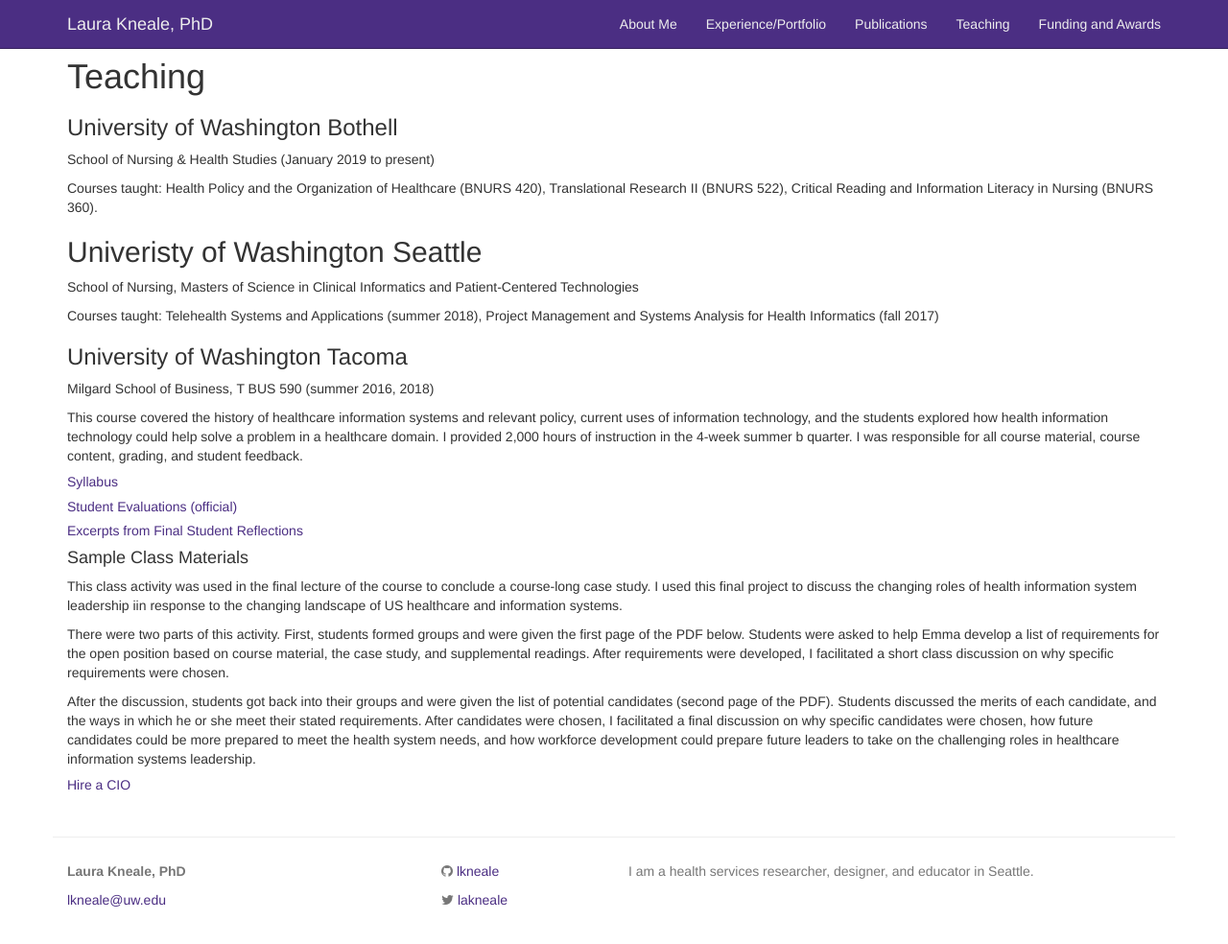
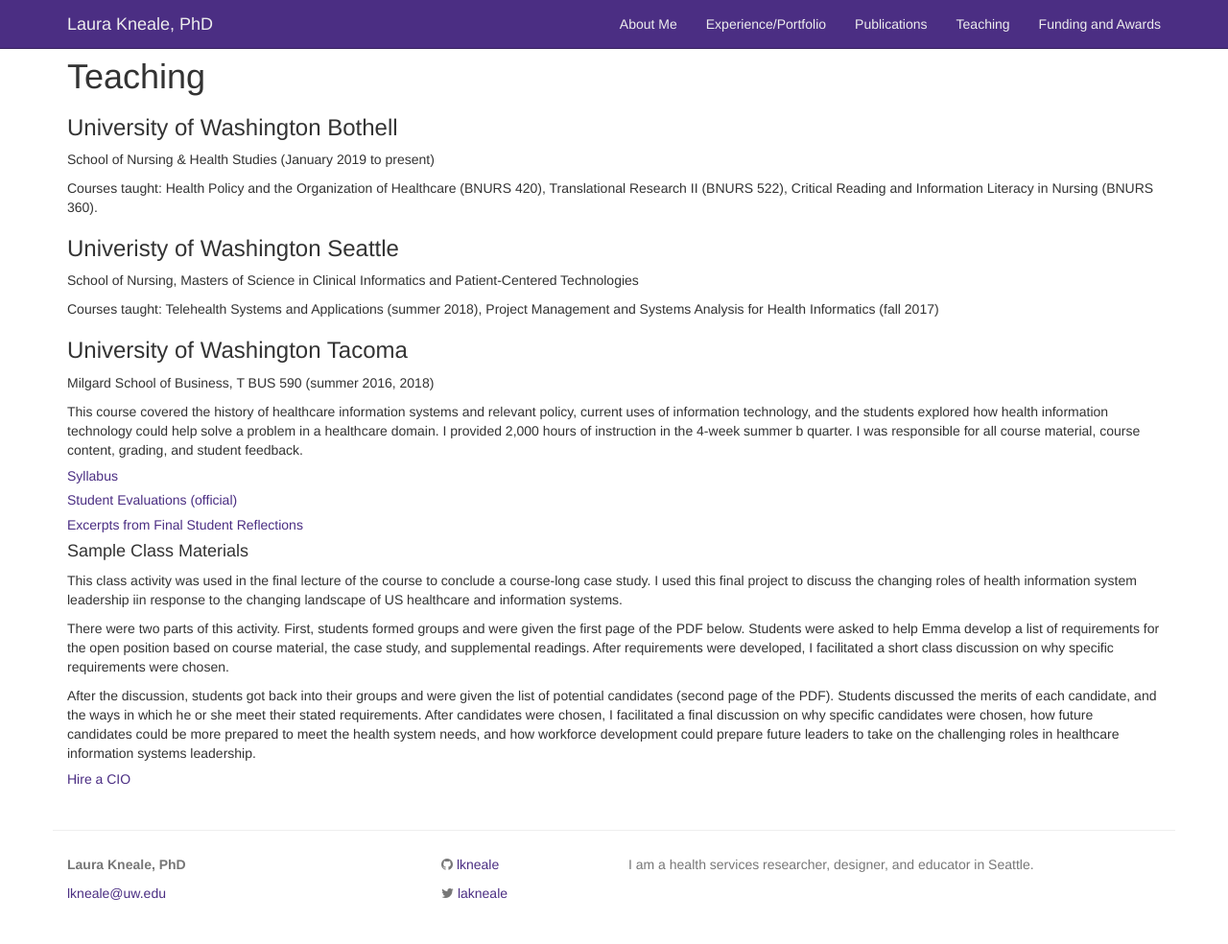
Before and after one commit to lkneale/lkneale.github.io, a Jekyll site: the page built from teaching.md, in a window 1280 px wide and 993 px high. Shown: the top 984 px of the window at 96% size. Built offline with Jekyll 4.4.1, drawn with Linux system fonts in a browser that asks for light colours.

```diff
--- a/teaching.md
+++ b/teaching.md
@@ -8,7 +8,7 @@ School of Nursing & Health Studies (January 2019 to present)
 
 Courses taught: Health Policy and the Organization of Healthcare (BNURS 420), Translational Research II (BNURS 522), Critical Reading and Information Literacy in Nursing (BNURS 360).
 
-##  Univeristy of Washington Seattle
+###  Univeristy of Washington Seattle
 School of Nursing, Masters of Science in Clinical Informatics and Patient-Centered Technologies
 
 Courses taught: Telehealth Systems and Applications (summer 2018), Project Management and Systems Analysis for Health Informatics (fall 2017)
```
